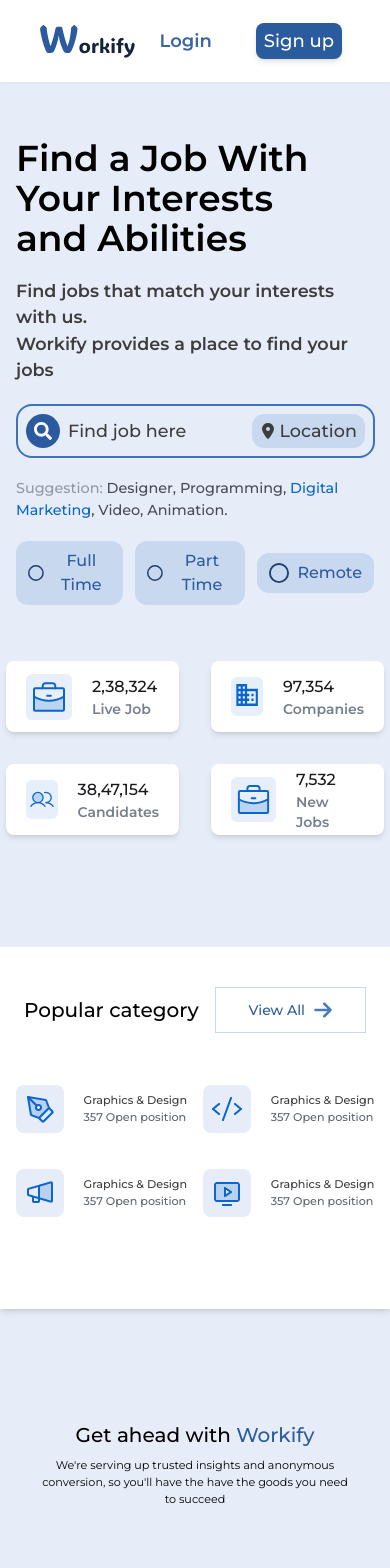
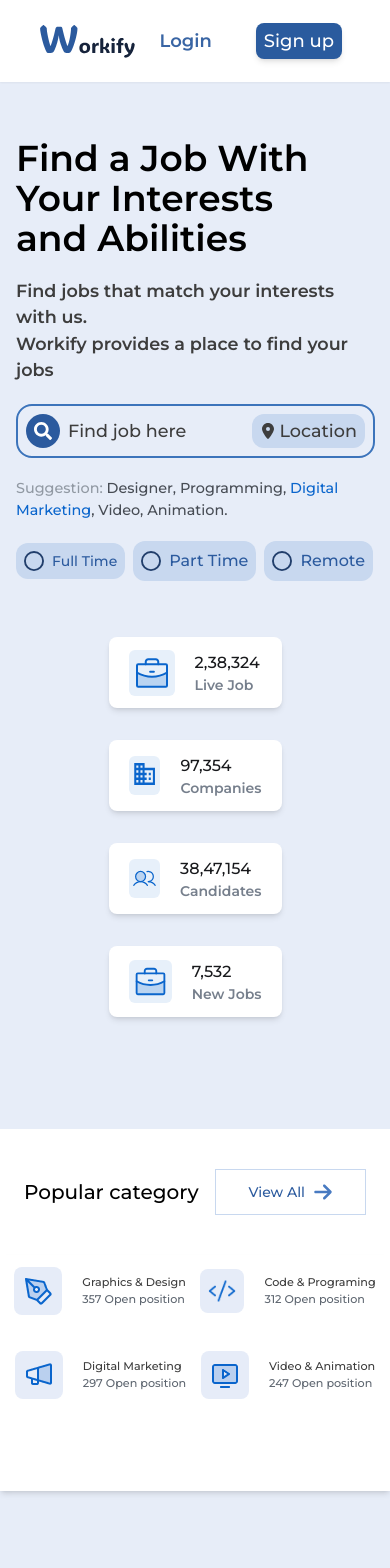
Before and after one commit to ARYAN-01-GARG/Workify, a React (Vite) app: page / in a window 390 px wide. Shown: the top 1568 px of the page. Built offline with nearby package versions, Linux system fonts and the light colour scheme.

Commit message:
Landing Page: minor bug fixed.

```diff
--- a/src/components/landingPage/Card.tsx
+++ b/src/components/landingPage/Card.tsx
@@ -11,13 +11,13 @@
     description,
 }) => {
   return (
-    <div className="px-5 bg-white w-[173px] h-[71px] md:min-w-[21vw] md:min-h-[118px] flex justify-start items-center gap-5 rounded-lg shadow-md">
-        <div className="bg-[#E7F0FA] p-[3px] md:p-5 rounded-md">
+    <div className="px-5 bg-white w-[173px] h-[71px] lg:min-w-[21vw] lg:min-h-[118px] flex justify-start items-center gap-5 rounded-lg shadow-md">
+        <div className="bg-[#E7F0FA] p-[3px] lg:p-5 rounded-md">
             <img src={imageURL} alt="Image" className={`w-full h-full ${imageURL === '/images/landing-page/briefcase.svg' ? '' : 'my-1 mr-2'} `}/>
         </div>
         <div className="">
             <p className="font-medium md:text-xl text-[#18191C]">{count}</p>
-            <p className="font-semibold text-sm md:text-[1rem] text-[#767F8C]">{description}</p>
+            <p className="font-semibold text-sm lg:text-[1rem] text-[#767F8C] text-nowrap">{description}</p>
         </div>
     </div>
   )
--- a/src/components/landingPage/Card3.tsx
+++ b/src/components/landingPage/Card3.tsx
@@ -17,7 +17,7 @@
     outline=false
 }:Card3Props) => {
   return (
-    <div className="p-6 flex flex-col gap-1 w-[29.5vw] border border-[#E4E5E8] rounded-lg shadow-lg shadow-neutral-500/10 my-4">
+    <div className="p-6 flex flex-col gap-1 w-[29.5vw] border border-[#E4E5E8] rounded-lg shadow-lg shadow-neutral-500/10 my-4 transition hover:scale-[1.04]">
         <div className="flex items-center mb-4 gap-5">
             <div className={`${imageURL ? 'bg-[#EA4C89]' : 'bg-[#F3F6FC]'} p-4 rounded-md `}>
                 {Icon ? <Icon size={30} /> : <img src={imageURL} alt={title} />}
@@ -31,7 +31,7 @@
                 </p>
             </div>
         </div>
-        <div className="w-full py-2 text-[#2B5A9E] font-semibold bg-[#E7F0FA] text-center rounded-sm">
+        <div className="w-full py-2 text-[#2B5A9E] font-semibold bg-[#E7F0FA] text-center rounded-sm cursor-pointer transition hover:scale-[1.05]">
             Open position (6)
         </div>
     </div>
--- a/src/pages/LandingPage.tsx
+++ b/src/pages/LandingPage.tsx
@@ -48,14 +48,14 @@
               <span> Video</span>,
               <span> Animation</span>.
             </div>
-            <div className="flex justify-between gap-3 items-center">
-              <button className="bg-[#C8D8EF] text-[#2B5A9E] font-medium px-3 py-2 rounded-xl flex gap-2 items-center">
+            <div className="flex justify-evenly lg:justify-between gap-2 lg:gap-3 items-center flex-wrap md:flex-nowrap">
+              <button className="bg-[#C8D8EF] text-[#2B5A9E] text-sm lg:text-[1rem] font-medium p-2 md:px-3 md:py-2 rounded-xl flex gap-2 items-center">
                 <FaRegCircle size={20} className="text-[#213E6B]"/>Full Time
               </button>
-              <button className="bg-[#C8D8EF] text-[#2B5A9E] font-medium px-3 py-2 rounded-xl flex gap-2 items-center">
+              <button className="bg-[#C8D8EF] text-[#2B5A9E] font-medium p-2 md:px-3 md:py-2 rounded-xl flex gap-2 items-center">
                 <FaRegCircle size={20} className="text-[#213E6B]"/>Part Time
               </button>
-              <button className="bg-[#C8D8EF] text-[#2B5A9E] font-medium px-3 py-2 rounded-xl flex gap-2 items-center">
+              <button className="bg-[#C8D8EF] text-[#2B5A9E] font-medium p-2 md:px-3 md:py-2 rounded-xl flex gap-2 items-center">
                 <FaRegCircle size={20} className="text-[#213E6B]"/>Remote
               </button>
             </div>
@@ -65,7 +65,7 @@
           </div>
         </section>
         <section className="my-10">
-          <div className="flex justify-center items-center gap-8 flex-wrap">
+          <div className="flex justify-center items-center gap-8 flex-wrap px-2">
             <Card imageURL="/images/landing-page/briefcase.svg" count={'2,38,324'} description="Live Job"/>
             <Card imageURL="/images/landing-page/company.svg" count={'97,354'} description="Companies"/>
             <Card imageURL="/images/landing-page/users.svg" count={'38,47,154'} description="Candidates"/>
@@ -82,13 +82,13 @@
             </div>
             <div className="flex justify-evenly items-center px-3 lg:px-16 flex-wrap gap-3 lg:gap-10 pb-20 shadow-md">
               <Card2 imageURL={'/images/landing-page/pen.png'} title={'Graphics & Design'} description="357 Open position"/>
-              <Card2 imageURL={'/images/landing-page/code.png'} title={'Graphics & Design'} description="357 Open position"/>
-              <Card2 imageURL={'/images/landing-page/megaphone.png'} title={'Graphics & Design'} description="357 Open position"/>
-              <Card2 imageURL={'/images/landing-page/monitor.png'} title={'Graphics & Design'} description="357 Open position"/>
-              <Card2 imageURL={'/images/landing-page/music.png'} title={'Graphics & Design'} description="357 Open position" className={'lg:flex hidden'}/>
-              <Card2 imageURL={'/images/landing-page/chart-bar.png'} title={'Graphics & Design'} description="357 Open position" className={'lg:flex hidden'}/>
-              <Card2 imageURL={'/images/landing-page/first-aid.png'} title={'Graphics & Design'} description="357 Open position" className={'lg:flex hidden'}/>
-              <Card2 imageURL={'/images/landing-page/database.png'} title={'Graphics & Design'} description="357 Open position" className={'lg:flex hidden'}/>
+              <Card2 imageURL={'/images/landing-page/code.png'} title={'Code & Programing'} description="312 Open position"/>
+              <Card2 imageURL={'/images/landing-page/megaphone.png'} title={'Digital Marketing'} description="297 Open position"/>
+              <Card2 imageURL={'/images/landing-page/monitor.png'} title={'Video & Animation'} description="247 Open position"/>
+              <Card2 imageURL={'/images/landing-page/music.png'} title={'Music & Audio'} description="204 Open position" className={'lg:flex hidden'}/>
+              <Card2 imageURL={'/images/landing-page/chart-bar.png'} title={'Account & Finance'} description="167 Open position" className={'lg:flex hidden'}/>
+              <Card2 imageURL={'/images/landing-page/first-aid.png'} title={'Health & Care'} description="125 Open position" className={'lg:flex hidden'}/>
+              <Card2 imageURL={'/images/landing-page/database.png'} title={'Data & Science'} description="57 Open position" className={'lg:flex hidden'}/>
             </div>
           </div>
         </section>
@@ -106,8 +106,8 @@
           </div>
         </section>
         <section className="lg:flex items-center gap-10 justify-center w-full hidden">
-          <img src="/images/landing-page/card4.png" alt="image" className="max-w-[45%]" />
-          <img src="/images/landing-page/card5.png" alt="image" width={650} className="max-w-[45%]"/>
+          <img src="/images/landing-page/card4.png" alt="image" className="max-w-[43%] cursor-pointer transition hover:scale-105" />
+          <img src="/images/landing-page/card5.png" alt="image" width={650} className="max-w-[45%] cursor-pointer transition hover:scale-105"/>
         </section>
         <section className="py-16 lg:py-32 text-center px-10 -mt-16 lg:mt-0">
           <h6 className="text-xl lg:text-[2.5rem] font-medium ">Get ahead with <span className="text-[#2B5A9E]">Workify</span></h6>
```
